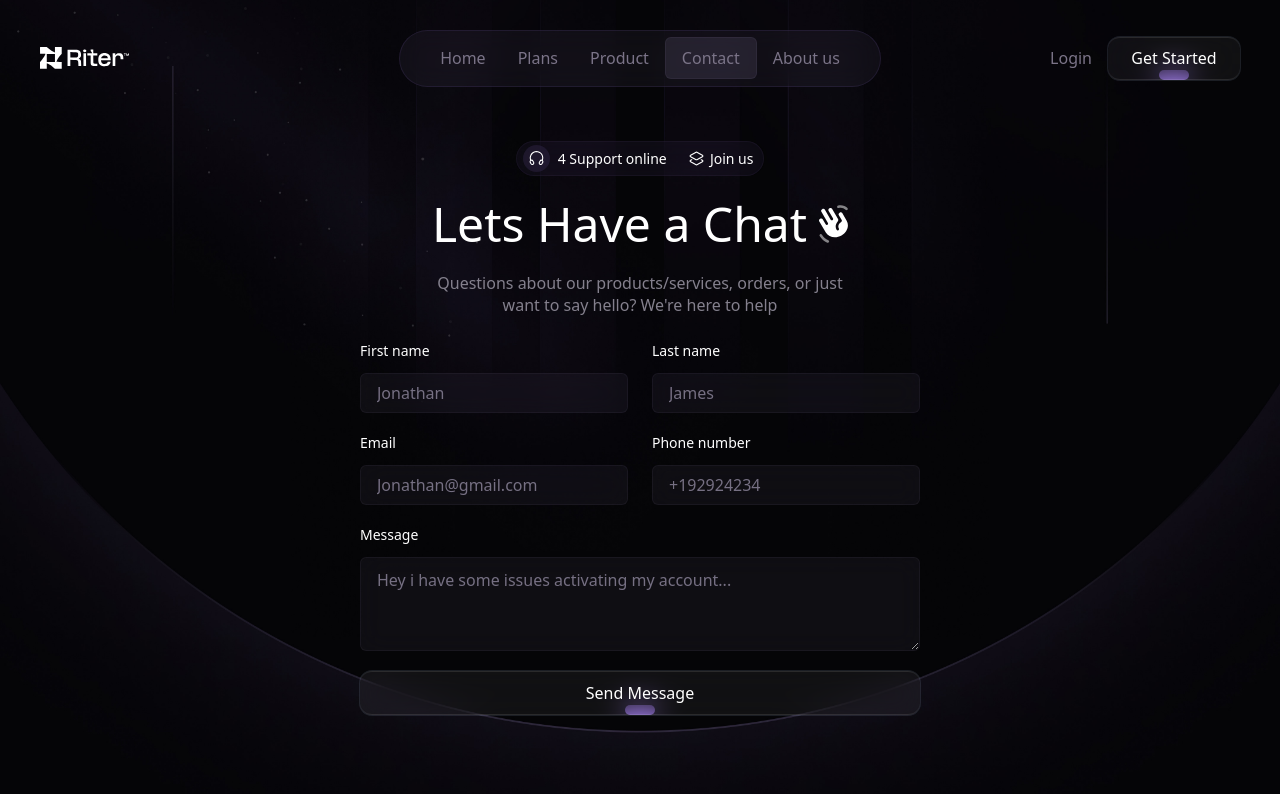
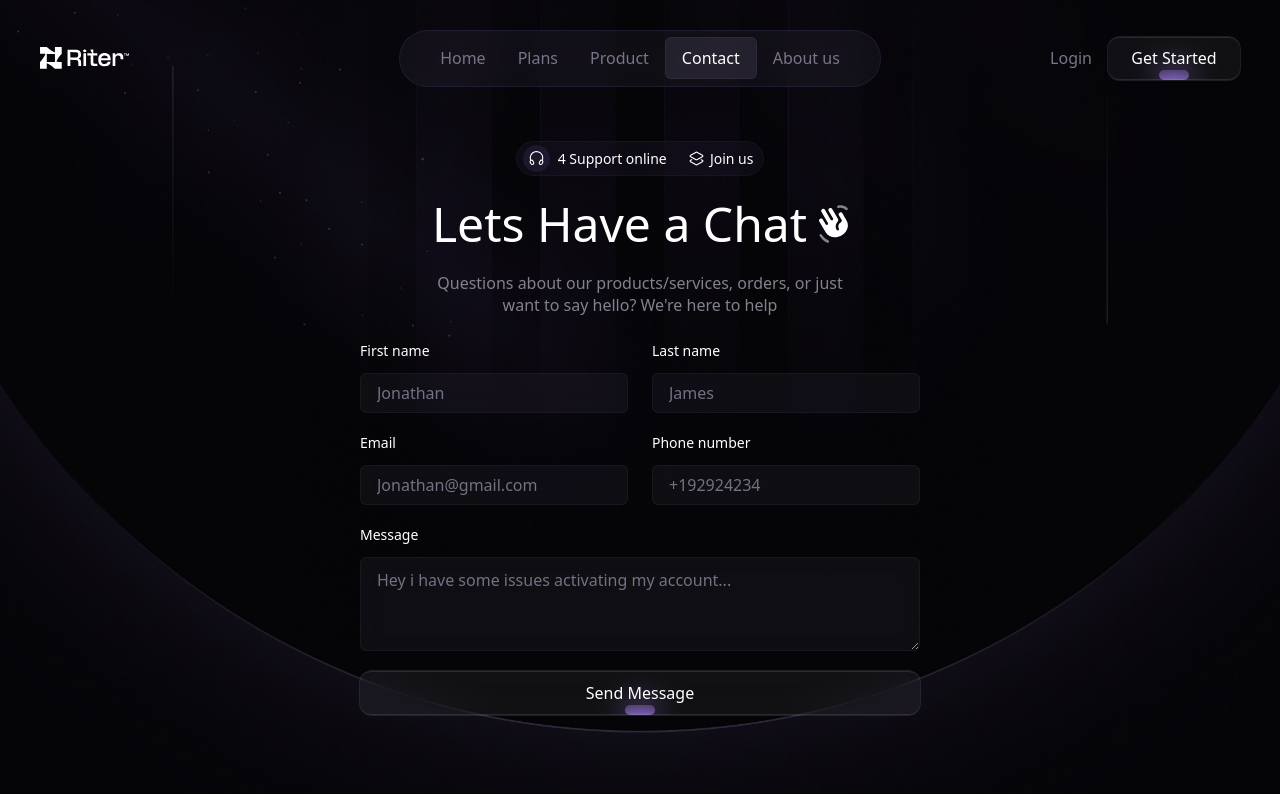
Before and after one commit to MiladDevarts/rizer-contact, a React (Vite) app: page / in a window 1280 px wide. Shown: the top 794 px of the page. Built offline with nearby package versions, Linux system fonts and the light colour scheme.

Commit message:
feat: add text color for active item on menu

```diff
--- a/src/index.css
+++ b/src/index.css
@@ -29,7 +29,7 @@ main {
 }
 
 .menu a.active {
-  @apply bg-[#D7C2FF]/10 border border-[#DBC8FF]/5 rounded-[6px];
+  @apply bg-[#D7C2FF]/10 border border-[#DBC8FF]/5 rounded-[6px] text-white;
 }
 
 .info-box {
```
